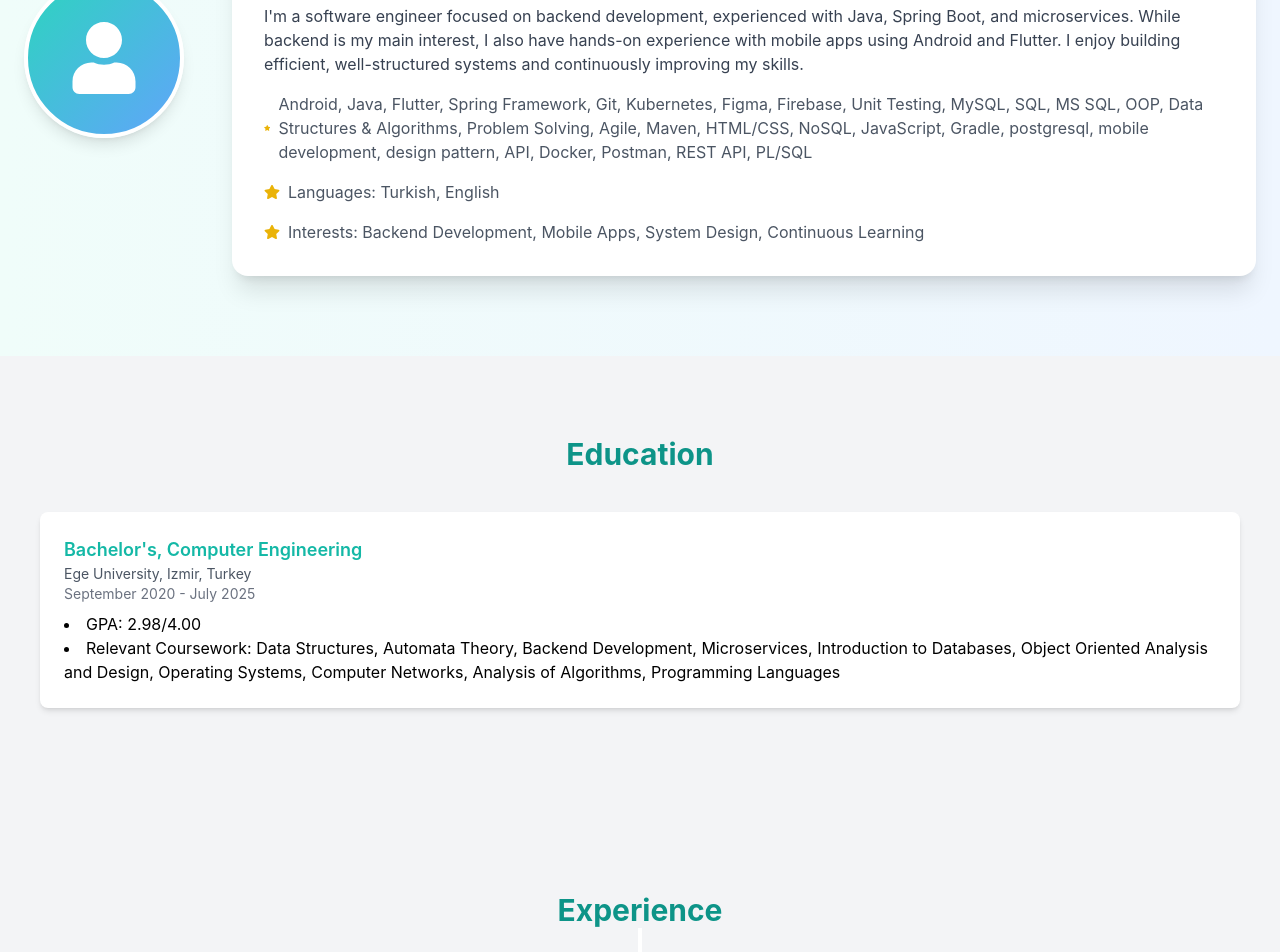
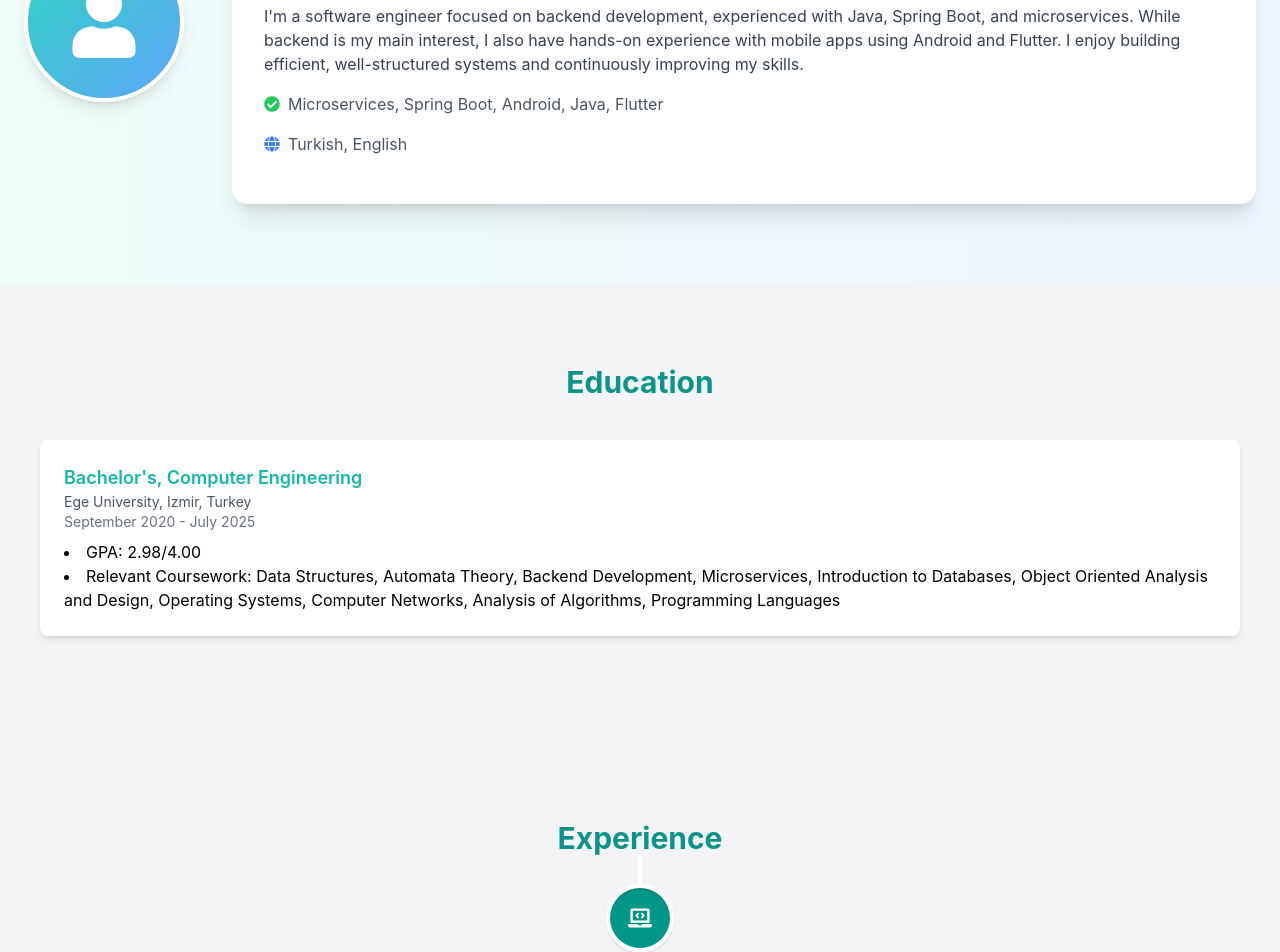
Before and after one commit to RamazanOzerr/personal-website, a React (Create React App) app: page / in a window 1280 px wide. Shown: the part 1040-1992 px from the top of the page. Built offline with nearby package versions, Linux system fonts and the light colour scheme.

Commit message:
minor changes

```diff
--- a/src/components/About.jsx
+++ b/src/components/About.jsx
@@ -1,5 +1,5 @@
 import React from 'react';
-import { FaEnvelope, FaPhone, FaMapMarkerAlt, FaCertificate, FaUser, FaStar } from 'react-icons/fa';
+import { FaEnvelope, FaPhone, FaMapMarkerAlt, FaCertificate, FaUser, FaStar, FaCheckCircle, FaGlobe } from 'react-icons/fa';
 import { useTranslation } from 'react-i18next';
 
 function About() {
@@ -27,15 +27,15 @@ function About() {
                     </p>
                     <div className="flex flex-wrap gap-4 mb-4">
                         {t('about.skills', { returnObjects: true })[0] && (
-                            <span className="flex items-center text-gray-600"><FaStar className="mr-2 text-yellow-500" /> {t('about.skills', { returnObjects: true })[0]}</span>
-                        )}
-                        {t('about.skills', { returnObjects: true })[1] && (
-                            <span className="flex items-center text-gray-600"><FaStar className="mr-2 text-yellow-500" /> {t('about.skills', { returnObjects: true })[1]}</span>
+                            <span className="flex items-center text-gray-600"><FaCheckCircle className="mr-2 text-green-500" /> {t('about.skills', { returnObjects: true })[0]}</span>
                         )}
                     </div>
-                    <div className="flex flex-wrap gap-4">
-                        <span className="flex items-center text-gray-600"><FaStar className="mr-2 text-yellow-500" /> {t('about.interests')}</span>
-                    </div>
+                    {/* Languages Section */}
+                    {t('about.languages') && (
+                        <div className="flex flex-wrap gap-4 mb-4">
+                            <span className="flex items-center text-gray-600"><FaGlobe className="mr-2 text-blue-500" /> {t('about.languages')}</span>
+                        </div>
+                    )}
                 </div>
             </div>
         </section>
--- a/src/components/Experience.jsx
+++ b/src/components/Experience.jsx
@@ -1,7 +1,7 @@
 import React from 'react';
 import { VerticalTimeline, VerticalTimelineElement }  from 'react-vertical-timeline-component';
 import 'react-vertical-timeline-component/style.min.css';
-import { FaBriefcase } from 'react-icons/fa';
+import { FaLaptopCode } from 'react-icons/fa';
 import { useTranslation } from 'react-i18next';
 
 function Experience() {
@@ -17,7 +17,7 @@ function Experience() {
                         contentArrowStyle={{ borderRight: '7px solid  rgb(0, 150, 136)' }}
                         date={<span style={{ color: 'rgb(0, 150, 136)' }}>{t('experience.intern.date')}</span>}
                         iconStyle={{ background: 'rgb(0, 150, 136)', color: '#ffffff' }}
-                        icon={<FaBriefcase />}
+                        icon={<FaLaptopCode />}
                     >
                         <h3 className="vertical-timeline-element-title" style={{ color: '#ffffff' }}>{t('experience.intern.title')}</h3>
                         <h4 className="vertical-timeline-element-subtitle" style={{ color: '#ffffff' }}>{t('experience.intern.company')}</h4>
@@ -29,7 +29,7 @@ function Experience() {
                         contentArrowStyle={{ borderRight: '7px solid  rgb(33, 150, 243)' }}
                         date={<span style={{ color: 'rgb(33, 150, 243)' }}>{t('experience.parttime1.date')}</span>}
                         iconStyle={{ background: 'rgb(33, 150, 243)', color: '#ffffff' }}
-                        icon={<FaBriefcase />}
+                        icon={<FaLaptopCode />}
                     >
                         <h3 className="vertical-timeline-element-title" style={{ color: '#ffffff' }}>{t('experience.parttime1.title')}</h3>
                         <h4 className="vertical-timeline-element-subtitle" style={{ color: '#ffffff' }}>{t('experience.parttime1.company')}</h4>
--- a/src/i18n.js
+++ b/src/i18n.js
@@ -25,9 +25,9 @@ const resources = {
         location: 'Izmir, Türkiye',
         description: "I'm a software engineer focused on backend development, experienced with Java, Spring Boot, and microservices. While backend is my main interest, I also have hands-on experience with mobile apps using Android and Flutter. I enjoy building efficient, well-structured systems and continuously improving my skills.",
         skills: [
-          'Android, Java, Flutter, Spring Framework, Git, Kubernetes, Figma, Firebase, Unit Testing, MySQL, SQL, MS SQL, OOP, Data Structures & Algorithms, Problem Solving, Agile, Maven, HTML/CSS, NoSQL, JavaScript, Gradle, postgresql, mobile development, design pattern, API, Docker, Postman, REST API, PL/SQL',
-          'Languages: Turkish, English'
+          'Microservices, Spring Boot, Android, Java, Flutter'
         ],
+        languages: 'Turkish, English',
         interests: 'Interests: Backend Development, Mobile Apps, System Design, Continuous Learning'
       },
       education: {
@@ -148,9 +148,9 @@ const resources = {
         location: 'İzmir, Türkiye',
         description: 'Java, Spring Boot ve mikroservislerde deneyimli, backend odaklı bir yazılım mühendisiyim. Ayrıca Android ve Flutter ile mobil uygulama geliştirme tecrübem var. Verimli ve iyi yapılandırılmış sistemler kurmayı ve kendimi sürekli geliştirmeyi seviyorum.',
         skills: [
-          'Android, Java, Flutter, Spring Framework, Git, Kubernetes, Figma, Firebase, Unit Testing, MySQL, SQL, MS SQL, OOP, Veri Yapıları & Algoritmalar, Problem Çözme, Agile, Maven, HTML/CSS, NoSQL, JavaScript, Gradle, postgresql, mobil geliştirme, tasarım deseni, API, Docker, Postman, REST API, PL/SQL',
-          'Diller: Türkçe, İngilizce'
+          'Mikroservisler, Spring Boot, Android, Java, Flutter'
         ],
+        languages: 'Türkçe, İngilizce',
         interests: 'İlgi Alanları: Backend Geliştirme, Mobil Uygulamalar, Sistem Tasarımı, Sürekli Öğrenme'
       },
       education: {
```
